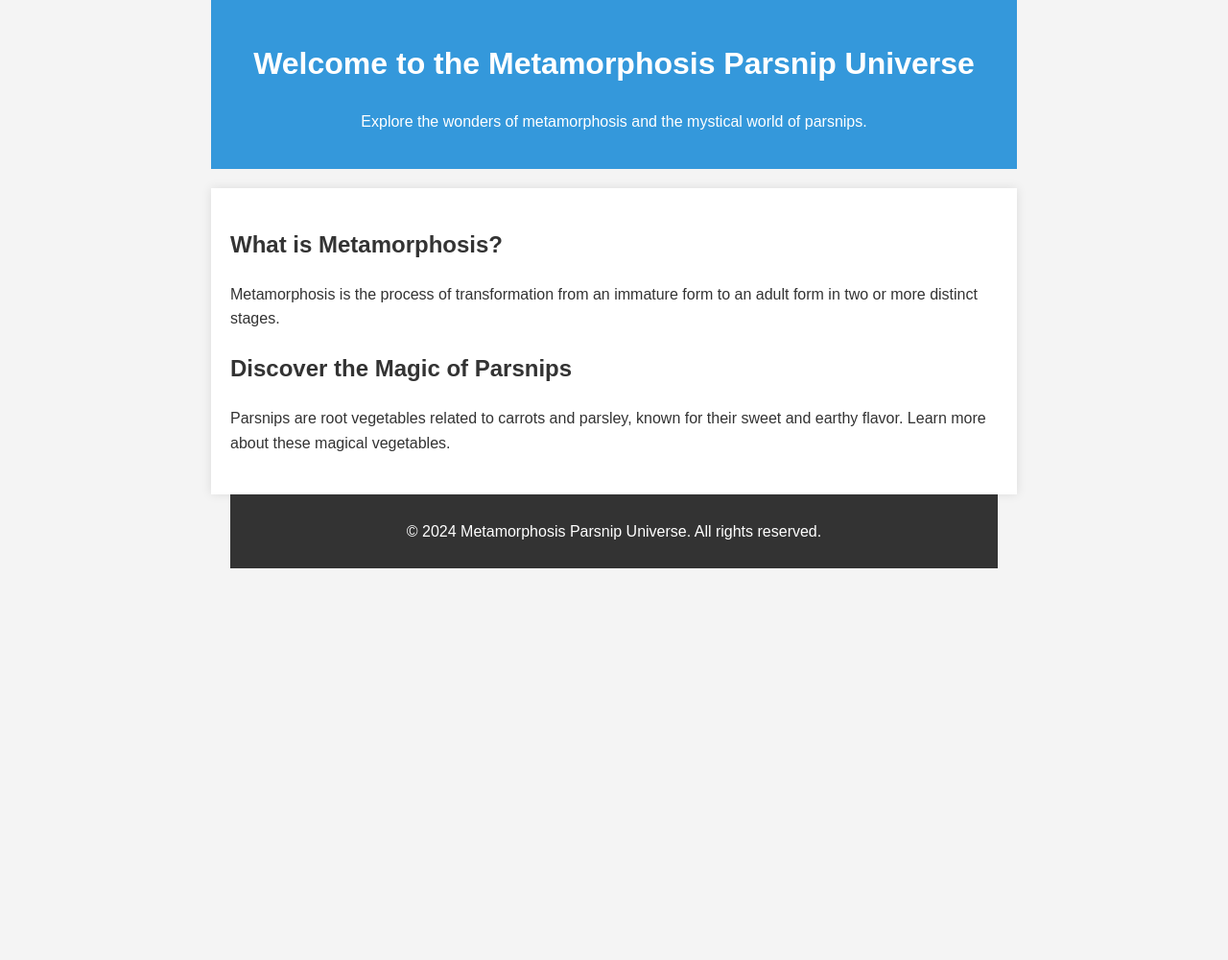
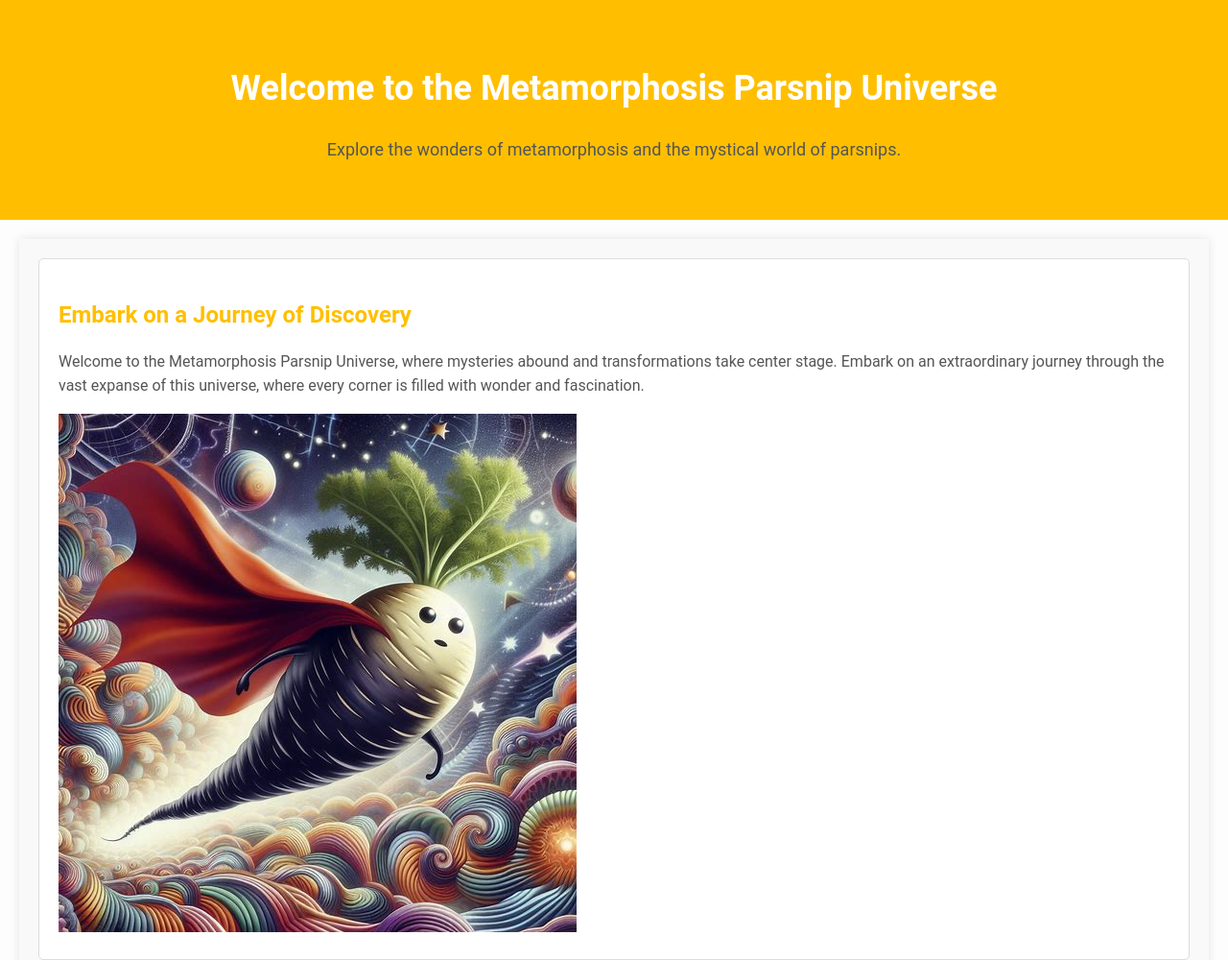
Before and after one commit to SamuelMaru/Metamorphosis-Parsnip-Universe, a plain HTML site: page index.html in a window 1280 px wide. Shown: the top 1000 px of the page at 96% size. Before the commit the page ends 800 px from the top, so only its background shows below. Drawn offline with Linux system fonts and the light colour scheme.

Commit message:
added images (from bing ai)

```diff
--- a/index.html
+++ b/index.html
@@ -7,6 +7,9 @@
     <meta name="description" content="Explore the fascinating Metamorphosis Parsnip Universe and its wonders. Learn about metamorphosis, parsnips, and more.">
     <meta name="keywords" content="Metamorphosis, Parsnip, Universe, Transformation, Explore, Wonders">
     <meta name="author" content="Your Name">
+
+    <!-- Google Site Verification -->
+    <meta name="google-site-verification" content="j2KBaBxMWYPcB_2bXmjzv1YKy7OyO29mHEV2K9f8Kcc">
 
     <!-- Open Graph tags for social media sharing -->
     <meta property="og:title" content="Metamorphosis Parsnip Universe">
@@ -26,43 +29,70 @@
 
     <!-- CSS styles (add your own styles or link to an external stylesheet) -->
     <style>
-        /* Add your styles here */
+        /* Reset CSS */
+        html,
         body {
-            font-family: 'Arial', sans-serif;
-            line-height: 1.6;
             margin: 0;
             padding: 0;
-            background-color: #f4f4f4;
-            color: #333;
         }
 
-        header, main, footer {
-            max-width: 800px;
-            margin: 0 auto;
-            padding: 20px;
+        body {
+            font-family: 'Roboto', sans-serif;
+            background-color: #fdfdfd;
+            color: #333;
+            line-height: 1.6;
         }
 
         header {
-            background-color: #3498db;
+            background-color: #ffbf00;
             color: #fff;
+            padding: 40px 0;
             text-align: center;
         }
 
+        header h1 {
+            font-size: 36px;
+            margin-bottom: 20px;
+            font-weight: 700;
+        }
+
+        header p {
+            font-size: 18px;
+        }
+
         main {
-            background-color: #fff;
+            max-width: 1200px;
+            margin: 20px auto;
+            padding: 20px;
+            background-color: #f9f9f9;
             box-shadow: 0 0 10px rgba(0, 0, 0, 0.1);
-            margin-top: 20px;
         }
 
         section {
-            margin-bottom: 20px;
+            margin-bottom: 30px;
+            padding: 20px;
+            border: 1px solid #ddd;
+            border-radius: 5px;
+            background-color: #fff;
+        }
+
+        h2 {
+            color: #ffbf00;
+            font-size: 24px;
+            margin-bottom: 10px;
+            font-weight: 600;
+        }
+
+        p {
+            font-size: 16px;
+            color: #555;
         }
 
         footer {
             background-color: #333;
             color: #fff;
+            padding: 20px 0;
             text-align: center;
-            padding: 10px 0;
         }
     </style>
 </head>
@@ -76,13 +106,21 @@
     <!-- Main Content Section -->
     <main>
         <section>
-            <h2>What is Metamorphosis?</h2>
-            <p>Metamorphosis is the process of transformation from an immature form to an adult form in two or more distinct stages.</p>
+            <h2>Embark on a Journey of Discovery</h2>
+            <p>Welcome to the Metamorphosis Parsnip Universe, where mysteries abound and transformations take center stage. Embark on an extraordinary journey through the vast expanse of this universe, where every corner is filled with wonder and fascination.</p>
+            <img src="images/discovery.jpg" alt="Embark on a Journey of Discovery">
         </section>
 
         <section>
-            <h2>Discover the Magic of Parsnips</h2>
-            <p>Parsnips are root vegetables related to carrots and parsley, known for their sweet and earthy flavor. Learn more about these magical vegetables.</p>
+            <h2>Unlock the Secrets of Metamorphosis</h2>
+            <p>Metamorphosis is a fundamental aspect of life in the Metamorphosis Parsnip Universe. Delve deep into the mysteries of transformation as you witness creatures undergo remarkable changes right before your eyes. From caterpillars to butterflies, and tadpoles to frogs, experience the awe-inspiring process of metamorphosis like never before.</p>
+            <img src="images/metamorphosis.jpg" alt="Unlock the Secrets of Metamorphosis">
+        </section>
+
+        <section>
+            <h2>Discover the Enchantment of Parsnips</h2>
+            <p>Parsnips, the unsung heroes of the vegetable kingdom, hold a special place in the heart of the Metamorphosis Parsnip Universe. Explore the magical properties of these root vegetables as you learn about their rich history, nutritional benefits, and culinary delights. From savory soups to roasted delights, let the enchantment of parsnips captivate your senses.</p>
+            <img src="images/parsnips.jpg" alt="Discover the Enchantment of Parsnips">
         </section>
 
         <!-- Add more sections as needed -->
```
Also changed, not shown: google12fde394fa74800f.html (added, +1 -0 lines), images/discovery.jpg (added), images/metamorphosis.jpg (added), images/parsnips.jpg (added), 4 other files.
